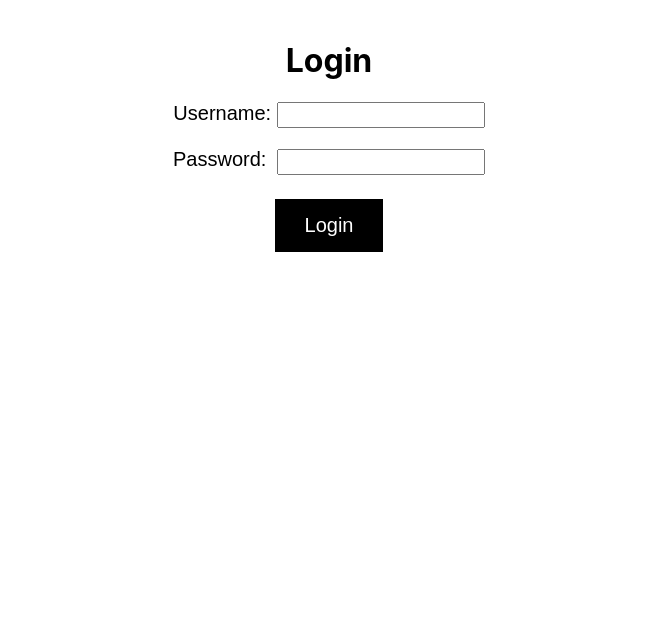
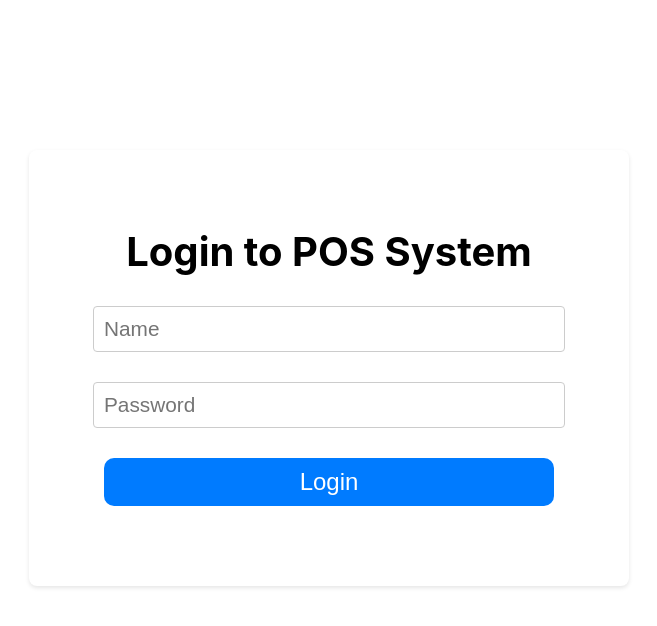
Before and after one commit to nicolaics/pos_pharmacy, a React (Create React App) app in the folder frontend/: page / in a window 1280 px wide. Shown: the top 626 px of the page, without its empty margins (311-968 px from the left). Built offline with nearby package versions, Linux system fonts and the light colour scheme.

Commit message:
add styling

```diff
--- a/frontend/src/components/Login/Login.css
+++ b/frontend/src/components/Login/Login.css
@@ -1,53 +1,47 @@
-/* TODO: MODIFY THE STYLES */
-
-.login-grid {
-    text-align: center;
-    padding: 20px;
+.login-card {
+  background-color: white;
+  border-radius: 8px;
+  box-shadow: 0 2px 4px rgba(0, 0, 0, 0.1);
+  padding: 50px;
+  margin-bottom: 20px;
+  max-width: 500px;
+  margin: 150px auto;
+  justify-content: center;
+  text-align: center;
 }
 
-input[type=text] {
-    display: inline-block;
-    justify-items: center;
-    align-items: center;
-    margin-bottom: 20px;
-    height: 20px;
-    width: 200px;
+.login-card h1 {
+  text-align: center;
+  margin-bottom: 30px;
+  font-size: 2.5em;
 }
 
-input[type=password] {
-    display: inline-block;
-    justify-items: center;
-    align-items: center;
-    margin-bottom: 20px;
-    margin-left: 5px;
-    height: 20px;
-    width: 200px;
+form {
+  justify-content: center;
 }
 
-input[type=submit] {
-    background-color: black;
-    border: none;
-    color: white;
-    padding: 15px 30px;
-    text-decoration: none;
-    font-size: 20px;
-    margin: 4px 2px;
-    cursor: pointer;
-
-    /* display: flex;
-    flex-direction: column;
-    align-items: center;
-    justify-content: center;
-    background-color: white;
-    border-radius: 20px;
-    width: 200px;
-    height: 200px;
-    padding: 10px;
-    box-shadow: 0px 2px 5px rgba(0, 0, 0, 0.1);
-    transition: transform 0.5s; */
+.login-input {
+  width: 90%;
+  padding: 10px;
+  margin-bottom: 10px;
+  border: 1px solid #ccc;
+  border-radius: 4px;
+  margin-bottom: 30px;
+  font-size: 1.3em;
 }
 
-label {
-    font-family: Arial, Helvetica, sans-serif;
-    font-size: 20px;
+.login-btn {
+  background-color: #007bff;
+  color: white;
+  border: none;
+  padding: 10px 20px;
+  border-radius: 10px;
+  cursor: pointer;
+  font-size: 1.5em;
+  width: 90%;
+  margin-bottom: 30px;
 }
+
+.login-btn:hover {
+  background-color: #0056b3;
+}
--- a/frontend/src/components/Login/Login.tsx
+++ b/frontend/src/components/Login/Login.tsx
@@ -5,11 +5,11 @@ import { NavigateFunction, useNavigate } from "react-router-dom";
 // so we will define our constants here
 const url = "http://localhost:19230/api/v1/user/login";
 
-// const username = 'admin1';
+// const name = 'admin1';
 // const password = 'dnP9K5RMjV1l';
 
 function login(
-  username: string,
+  name: string,
   password: string,
   navigate: NavigateFunction
 ) {
@@ -19,7 +19,7 @@ function login(
       "Content-Type": "application/json",
     },
     body: JSON.stringify({
-      name: username,
+      name: name,
       password: password,
     }),
   })
@@ -40,13 +40,13 @@ function login(
 }
 
 const LoginPage: React.FC = () => {
-  const [username, setUsername] = useState("");
+  const [name, setName] = useState("");
   const [password, setPassword] = useState("");
 
   const navigate = useNavigate();
 
-  const handleUsernameChange = (event: any) => {
-    setUsername(event.target.value);
+  const handleNameChange = (event: any) => {
+    setName(event.target.value);
   };
 
   const handlePasswordChange = (event: any) => {
@@ -56,45 +56,65 @@ const LoginPage: React.FC = () => {
   const handleSubmit = (event: any) => {
     event.preventDefault();
 
-    if (username === "" || password === "") {
-      alert(`username and password cannot be empty`);
+    if (name === "" || password === "") {
+      alert(`name and password cannot be empty`);
       return;
     }
 
-    login(username, password, navigate);
+    login(name, password, navigate);
 
-    setUsername("");
+    setName("");
     setPassword("");
   };
 
   return (
-    <div className="login-grid">
-      <h1>Login</h1>
-
-      <div className="login-form">
+    <div className="login-card">
+      <h1>Login to POS System</h1>
       <form onSubmit={handleSubmit}>
-          <label id="username">Username: </label>
         <input
           type="text"
-            id="username"
-            value={username}
-            onChange={handleUsernameChange}
+          placeholder="Name"
+          value={name}
+          onChange={handleNameChange}
+          className="login-input"
         />
-          <br />
-
-          <label id="password">Password: </label>
         <input
           type="password"
-            id="password"
+          placeholder="Password"
           value={password}
           onChange={handlePasswordChange}
+          className="login-input"
         />
-          <br />
-
-          <input type="submit" value={"Login"} />
+        <button type="submit" className="login-btn">Login</button>
       </form>
     </div>
-    </div>
+    // <div className="login-grid">
+    //   <h1>Login</h1>
+
+    //   <div className="login-form">
+    //     <form onSubmit={handleSubmit}>
+    //       <label id="name">Name: </label>
+    //       <input
+    //         type="text"
+    //         id="name"
+    //         value={name}
+    //         onChange={handleNameChange}
+    //       />
+    //       <br />
+
+    //       <label id="password">Password: </label>
+    //       <input
+    //         type="password"
+    //         id="password"
+    //         value={password}
+    //         onChange={handlePasswordChange}
+    //       />
+    //       <br />
+
+    //       <input type="submit" value={"Login"} />
+    //     </form>
+    //   </div>
+    // </div>
   );
 };
 
```
Lines whose indentation alone changed are shown as unchanged.
